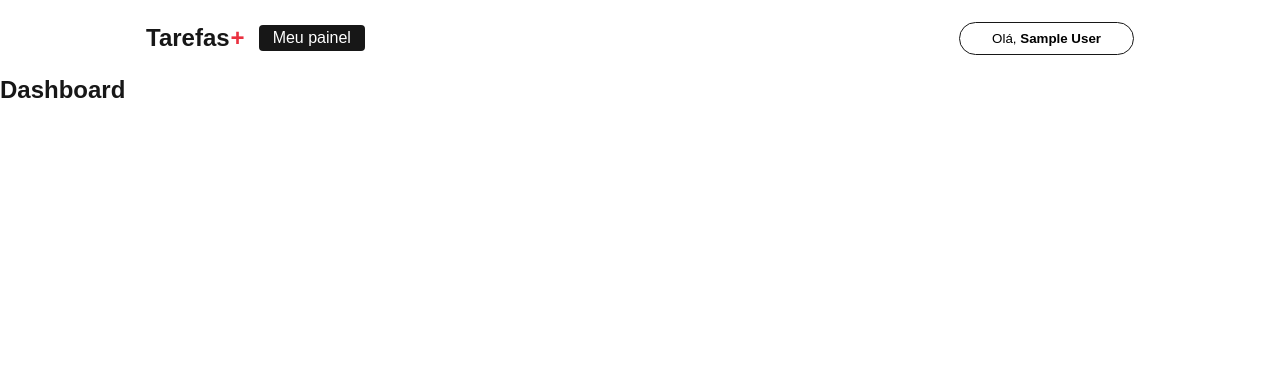
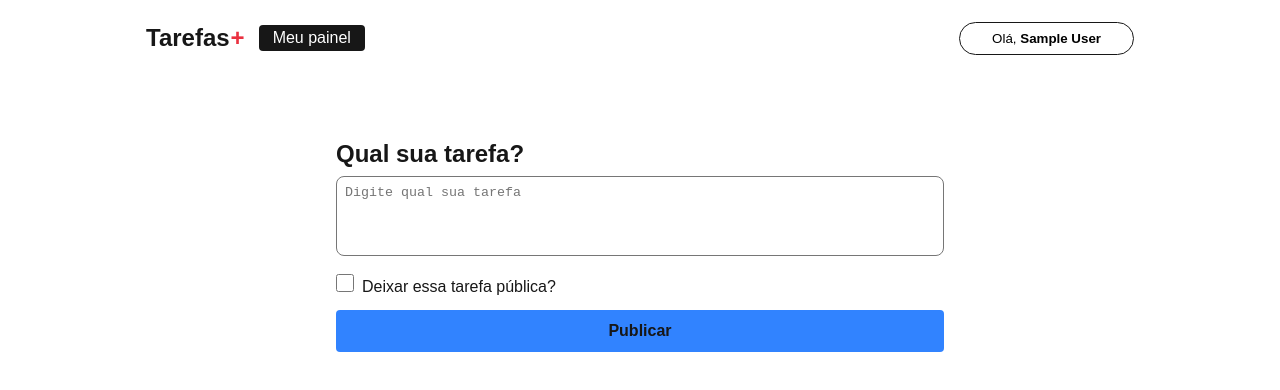
Before and after one commit to oalvesxp/nextjs-todo-list, a Next.js app in the folder tasks-app/: page /dashboard in a window 1280 px wide. Shown: the top 390 px of the page. Built offline with nearby package versions, Linux system fonts and the light colour scheme; no server answers; sample sign-in values are in the browser's storage.

Commit message:
Formulário de publicação de tarefas

```diff
--- a/tasks-app/src/pages/dashboard/index.tsx
+++ b/tasks-app/src/pages/dashboard/index.tsx
@@ -1,8 +1,9 @@
 import { GetServerSideProps } from 'next'
+import { authOptions } from '../api/auth/[...nextauth]'
+import { getServerSession } from 'next-auth'
+import { TextArea } from '@/components/textarea'
 import styles from '@/styles/Dashboard.module.css'
 import Head from 'next/head'
-import { authOptions } from '../api/auth/[...nextauth]'
-import { getServerSession } from 'next-auth'
 
 export default function Dashboard() {
   return (
@@ -11,7 +12,27 @@ export default function Dashboard() {
         <title>Tarefas+ | Meu painel de tarefas</title>
       </Head>
       <div className={`${styles.container}`}>
-        <h2>Dashboard</h2>
+        <main className={`${styles.main}`}>
+          <section className={`${styles.content}`}>
+            <div className={`${styles.content__form}`}>
+              <div className={`${styles.content__form}`}>
+                <h1 className={`${styles.content__form__title}`}>
+                  Qual sua tarefa?
+                </h1>
+                <form>
+                  <TextArea placeholder="Digite qual sua tarefa" />
+                  <div className={`${styles.content__form__checkboxArea}`}>
+                    <input type="checkbox" className={`${styles.checkbox}`} />
+                    <label>Deixar essa tarefa pública?</label>
+                  </div>
+                  <button type="submit" className={`${styles.button}`}>
+                    Publicar
+                  </button>
+                </form>
+              </div>
+            </div>
+          </section>
+        </main>
       </div>
     </>
   )
--- a/tasks-app/src/styles/Dashboard.module.css
+++ b/tasks-app/src/styles/Dashboard.module.css
@@ -0,0 +1,49 @@
+.container {
+  width: 100%;
+}
+
+.content {
+  background: var(--background);
+  width: 100%;
+  display: flex;
+  justify-content: center;
+  align-items: center;
+}
+
+.content__form {
+  max-width: 680px;
+  width: 100%;
+  padding: 0 18px;
+  padding-bottom: 28px;
+  margin-top: 32px;
+}
+
+.content__form__title {
+  margin-bottom: 8px;
+}
+
+.content__form__checkboxArea label {
+  margin-left: 8px;
+  color: var(--foreground);
+}
+
+.content__form__checkboxArea {
+  margin: 14px 0;
+}
+
+.checkbox {
+  width: 18px;
+  height: 18px;
+}
+
+.button {
+  width: 100%;
+  border: 0;
+  border-radius: 4px;
+  color: var(--foreground);
+  background: #3183ff;
+  padding: 12px 0;
+  font-size: 16px;
+  font-weight: bold;
+  cursor: pointer;
+}
```
